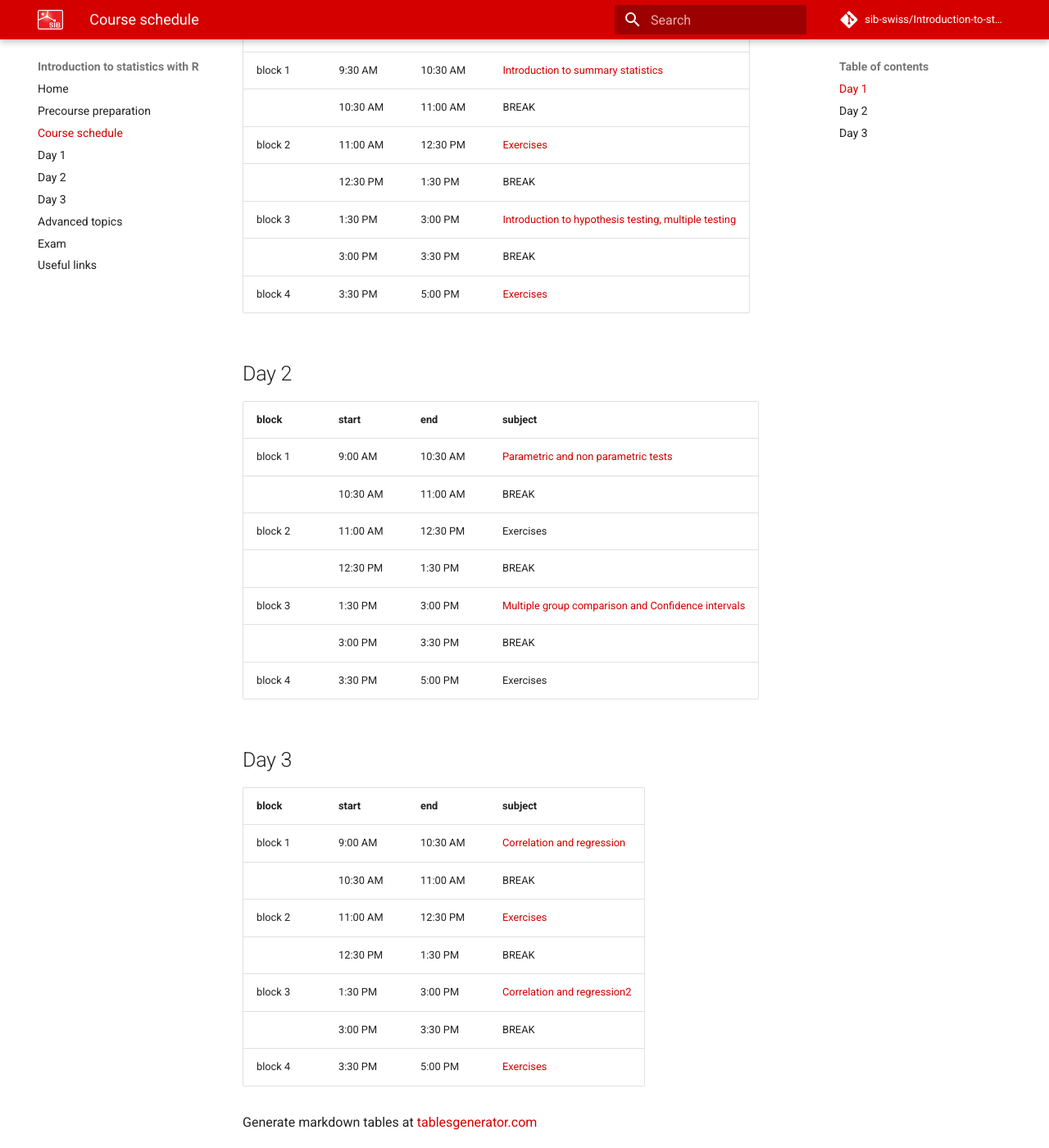
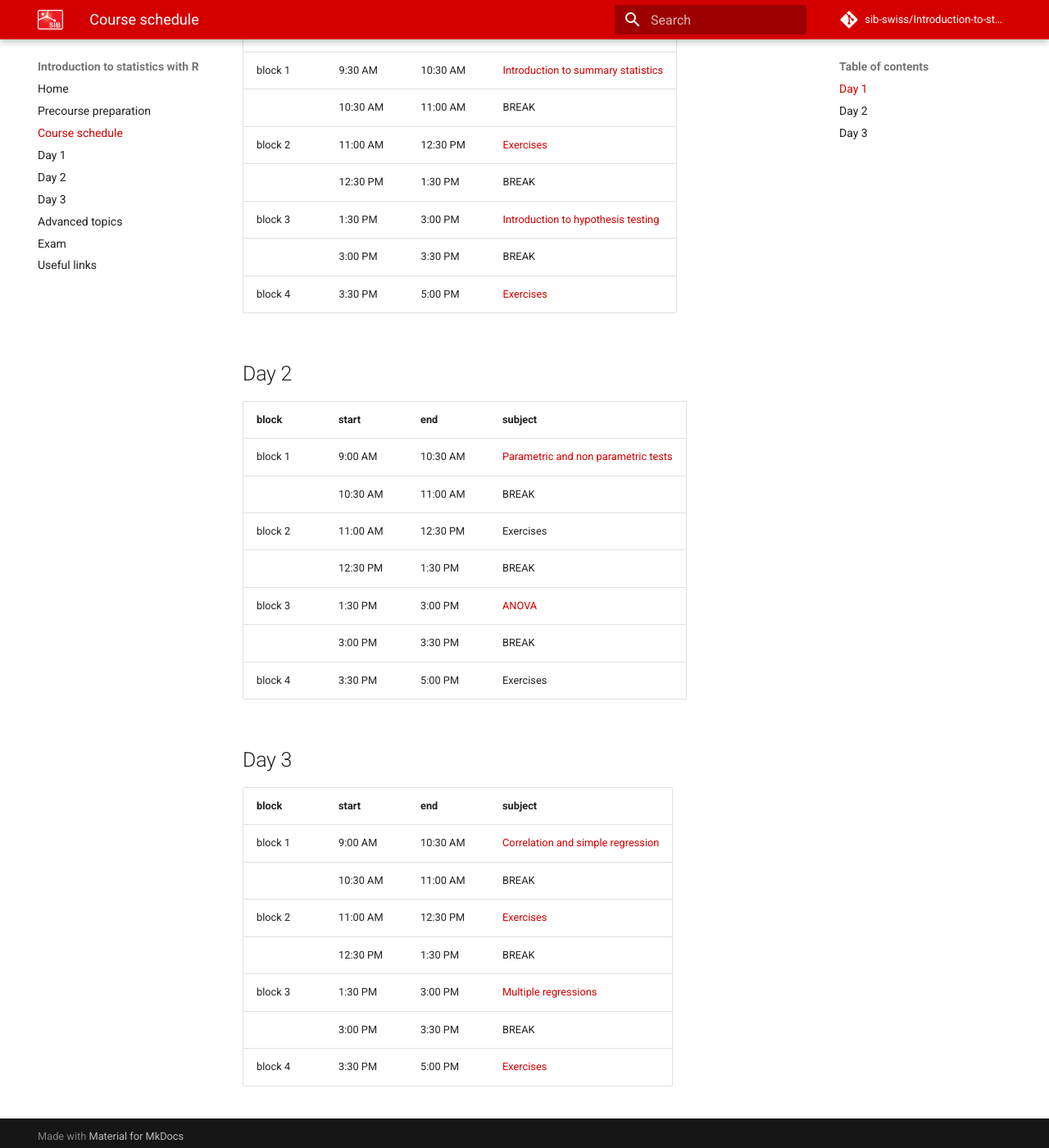
Before and after one commit to sib-swiss/Introduction-to-statistics-with-R, an MkDocs documentation site: the page built from docs/course_schedule.md, in a window 1280 px wide and 1400 px high, scrolled down 403 px. Shown: the whole window at 82% size. Built offline with MkDocs 1.6.1 and Material for MkDocs 9.7.7, drawn with Linux system fonts in a browser that asks for light colours; comment, search, counter and statistics services are not loaded.

Commit message:
change_2025

```diff
--- a/docs/course_schedule.md
+++ b/docs/course_schedule.md
@@ -11,7 +11,7 @@
 |         	| 10:30 AM 	| 11:00 AM 	| BREAK                          	|
 | block 2 	| 11:00 AM 	| 12:30 PM 	| [Exercises]() 	     |
 |         	| 12:30 PM 	| 1:30 PM  	| BREAK                          	|
-| block 3 	| 1:30 PM  	| 3:00 PM  	| [Introduction to hypothesis testing, multiple testing]()             	 |
+| block 3 	| 1:30 PM  	| 3:00 PM  	| [Introduction to hypothesis testing]()             	 |
 |         	| 3:00 PM  	| 3:30 PM  	| BREAK                          	|
 | block 4 	| 3:30 PM  	| 5:00 PM  	| [Exercises]()                  |
 
@@ -23,7 +23,7 @@
 |         	| 10:30 AM 	| 11:00 AM 	| BREAK                               	|
 | block 2 	| 11:00 AM 	| 12:30 PM 	| Exercises  |
 |         	| 12:30 PM 	| 1:30 PM  	| BREAK                               	|
-| block 3 	| 1:30 PM  	| 3:00 PM  	| [Multiple group comparison and Confidence intervals]()      	|
+| block 3 	| 1:30 PM  	| 3:00 PM  	| [ANOVA]()      	|
 |         	| 3:00 PM  	| 3:30 PM  	| BREAK                               	|
 | block 4 	| 3:30 PM  	| 5:00 PM  	| Exercises	|
 
@@ -31,13 +31,10 @@
 
 | block   	| start    	| end      	| subject                             	|
 |---------	|----------	|----------	|-------------------------------------	|
-| block 1 	| 9:00 AM  	| 10:30 AM 	| [Correlation and regression](day3.md)	|
+| block 1 	| 9:00 AM  	| 10:30 AM 	| [Correlation and simple regression](day3.md)	|
 |         	| 10:30 AM 	| 11:00 AM 	| BREAK                               	|
 | block 2 	| 11:00 AM 	| 12:30 PM 	| [Exercises]()            	|
 |         	| 12:30 PM 	| 1:30 PM  	| BREAK                               	|
-| block 3 	| 1:30 PM  	| 3:00 PM  	| [Correlation and regression2](day3.md)  |
+| block 3 	| 1:30 PM  	| 3:00 PM  	| [Multiple regressions](day3.md)  |
 |         	| 3:00 PM  	| 3:30 PM  	| BREAK                               	|
 | block 4 	| 3:30 PM  	| 5:00 PM  	| [Exercises]() 	|
-
-
-Generate markdown tables at [tablesgenerator.com](https://www.tablesgenerator.com/markdown_tables)
```
